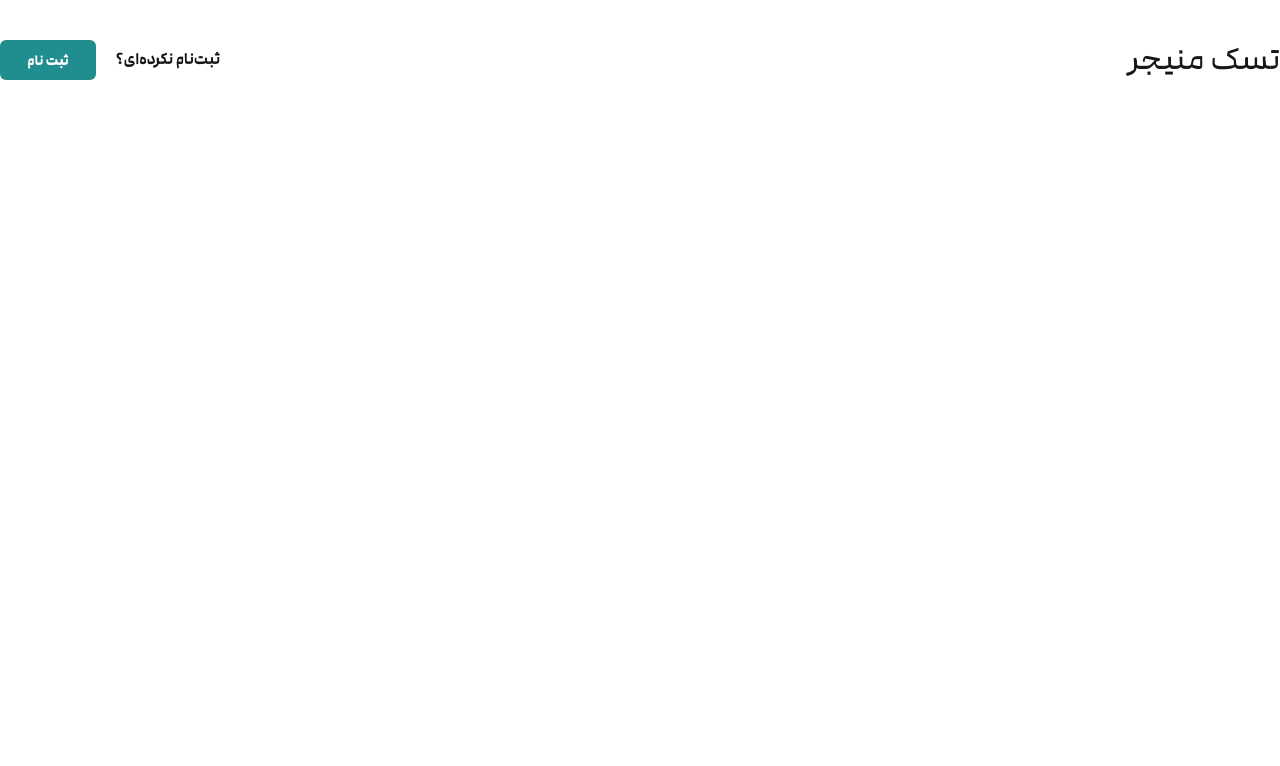
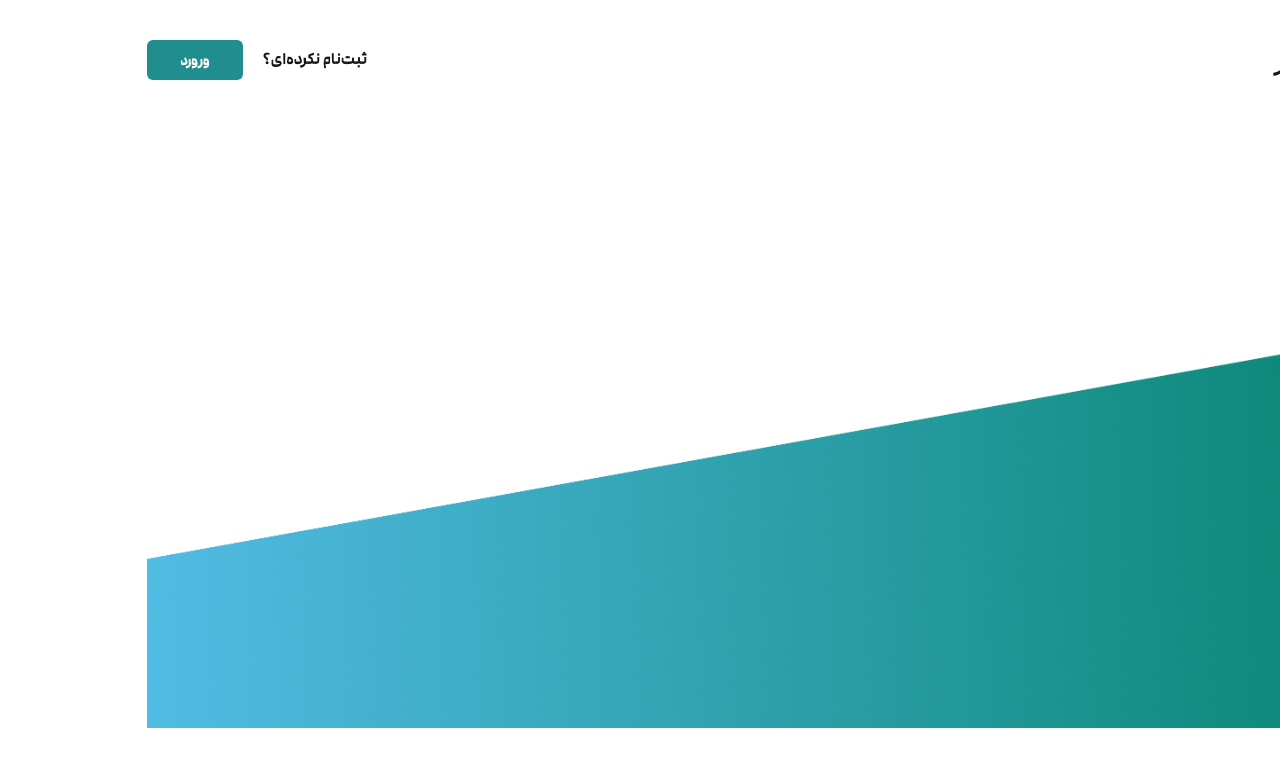
Before and after one commit to khaterehCodes/task-manager, a Next.js app: page /signup in a window 1280 px wide. Shown: the top 766 px of the page. Built offline with nearby package versions, Linux system fonts and the light colour scheme.

Commit message:
refactor : remove formik and yup from project

```diff
--- a/app/signup/page.tsx
+++ b/app/signup/page.tsx
@@ -1,11 +1,12 @@
-import React from 'react';
+import IMG from "@/components/ui/customIMG/IMG";
+import React from "react";
 
 function Signup() {
-    return (
-        <div>
-
-        </div>
-    );
+  return (
+    <div className="w-full h-152 relative">
+      <IMG src={"/assets/images/trapeze.png"} className="absolute bottom-0" />
+    </div>
+  );
 }
 
 export default Signup;
--- a/components/partial/registrationHeader/RegistrationHeader.tsx
+++ b/components/partial/registrationHeader/RegistrationHeader.tsx
@@ -1,17 +1,29 @@
+'use client'
 import Button from "@/components/ui/customButton/Button";
 import P from "@/components/ui/customP/P";
+import { usePathname,useRouter } from "next/navigation";
 
 function RegistrationHeader() {
+  const router = useRouter();
+  const pathName = usePathname();
+  const isLogin = pathName.startsWith("/login");
+  const registerButtonHandler = () => {
+    if (isLogin) {
+      router.push("/signup");
+    } else {
+      router.push("/login");
+    }
+  };
   return (
     <div className="w-full h-30 flex items-center justify-center">
       <div className="w-7xl h-10 flex items-center justify-between">
         <P className="text-[32px] font-medium">تسک منیجر</P>
         <div className="w-55 h-full flex items-center justify-between cursor-pointer">
-                    <P className="font-bold">
-                        ثبت‌نام نکرده‌ای؟
-                    </P>
-                    <Button className="w-24 h-10 rounded-md cursor-pointer text-white text-[14px] font-extrabold bg-[#208D8E]">
-                        ثبت نام
+          <P className="font-bold">ثبت‌نام نکرده‌ای؟</P>
+          <Button
+          onClick={registerButtonHandler}
+          className="w-24 h-10 rounded-md cursor-pointer text-white text-[14px] font-extrabold bg-[#208D8E]">
+            {isLogin ? " ثبت نام" : "ورورد"}
           </Button>
         </div>
       </div>
--- a/package.json
+++ b/package.json
@@ -9,11 +9,9 @@
     "lint": "eslint"
   },
   "dependencies": {
-    "formik": "^2.4.9",
     "next": "16.2.6",
     "react": "19.2.4",
-    "react-dom": "19.2.4",
-    "yup": "^1.7.1"
+    "react-dom": "19.2.4"
   },
   "devDependencies": {
     "@tailwindcss/postcss": "^4",
```
Also changed, not shown: 1 other file (tests, documents, lock files or other folders). Lines whose indentation alone changed are shown as unchanged.
